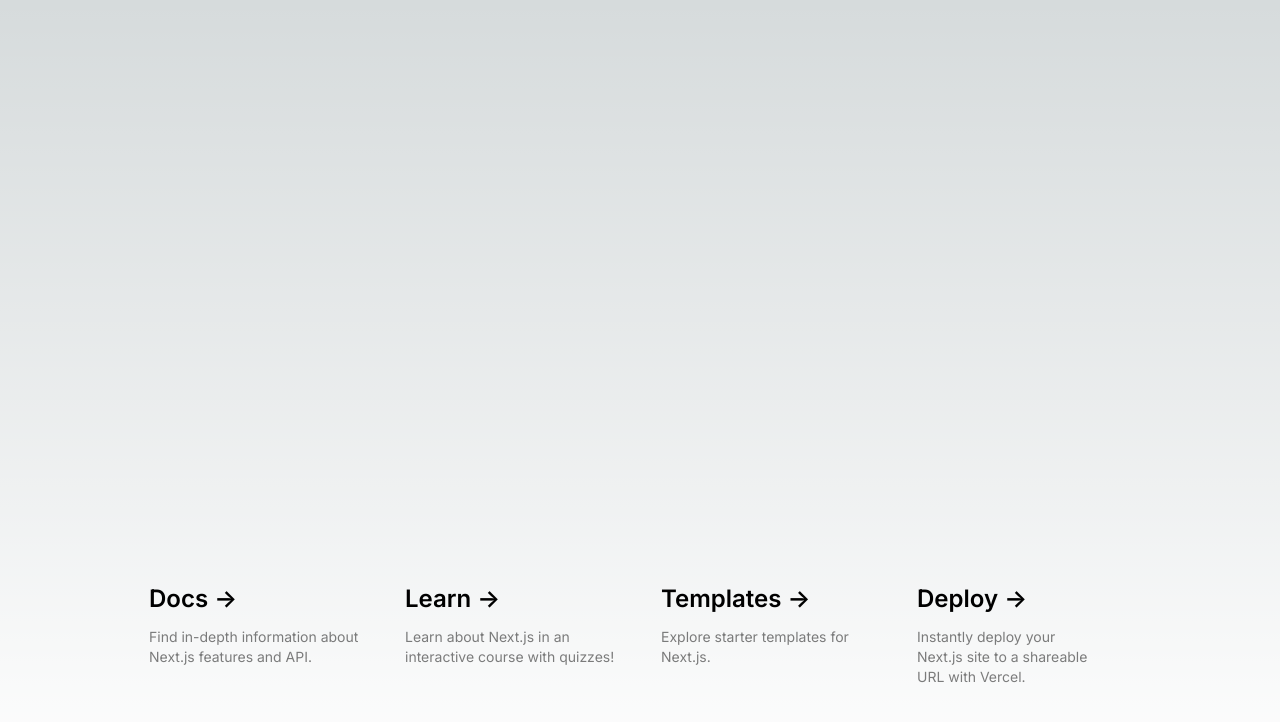
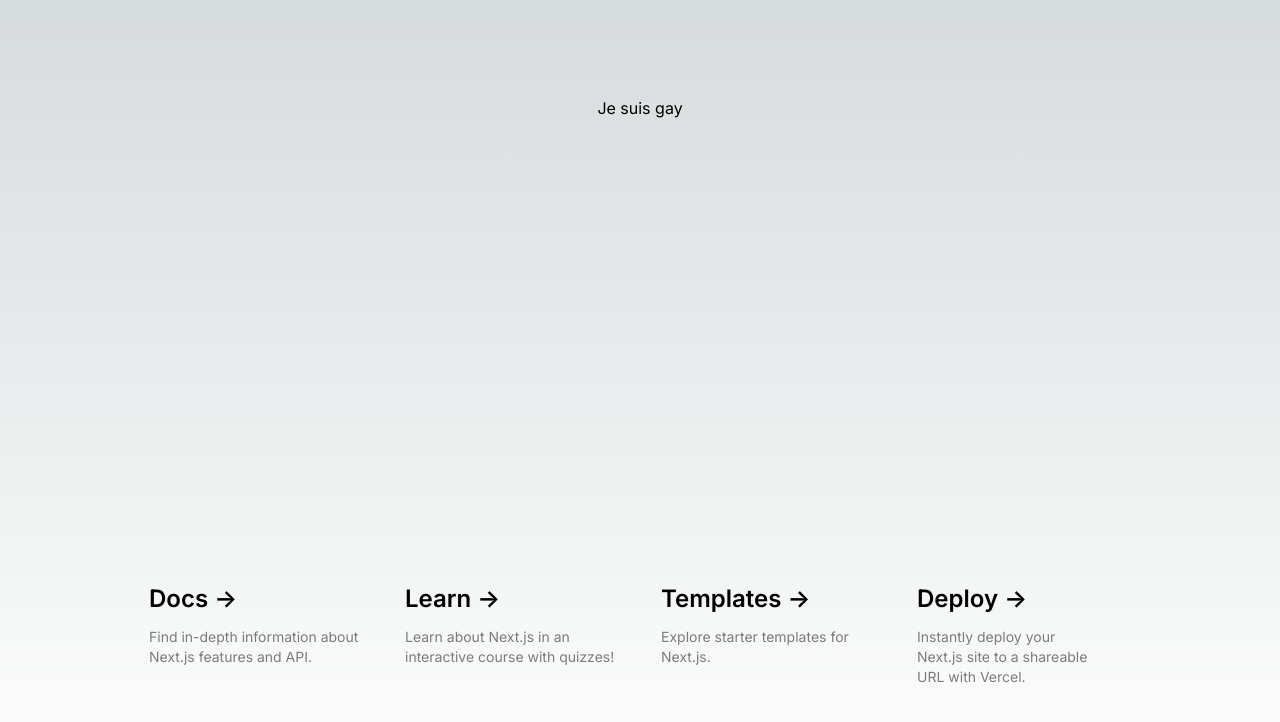
Before and after one commit to vps-cda/next-cda, a Next.js app: page / in a window 1280 px wide. Shown: the top 722 px of the page. Built offline with nearby package versions, Linux system fonts and the light colour scheme.

Commit message:
test gitthub action

```diff
--- a/app/page.tsx
+++ b/app/page.tsx
@@ -3,6 +3,7 @@ import Image from "next/image";
 export default function Home() {
   return (
     <main className="flex min-h-screen flex-col items-center justify-between p-24">
+      <h1>Je suis gay</h1>
       <div className="z-10 w-full max-w-5xl items-center justify-between font-mono text-sm lg:flex">
         <div className="fixed bottom-0 left-0 flex h-48 w-full items-end justify-center bg-gradient-to-t from-white via-white dark:from-black dark:via-black lg:static lg:size-auto lg:bg-none">
         </div>
```
